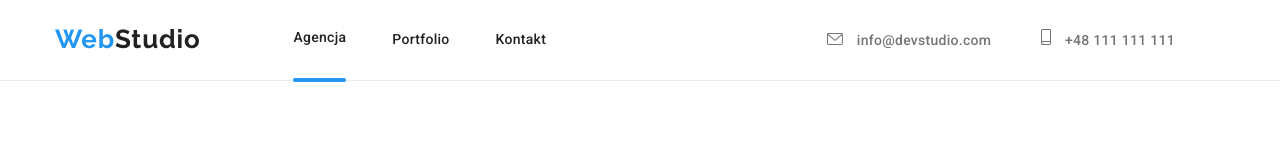
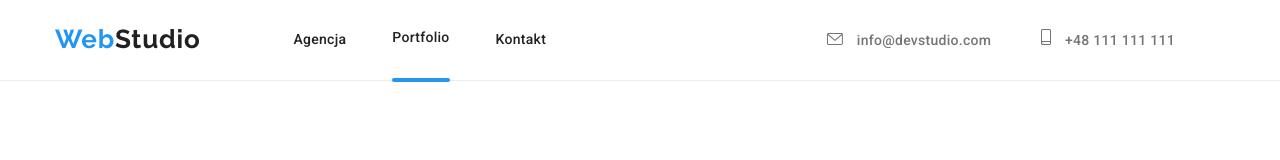
Before and after one commit to DawidForst/goit-markup-hw-07, a plain HTML site: page portfolio.html in a window 1280 px wide. Shown: the top 160 px of the page. Drawn offline with nearby package versions, Linux system fonts and the light colour scheme.

Commit message:
Update portfolio.html

```diff
--- a/portfolio.html
+++ b/portfolio.html
@@ -25,14 +25,14 @@
         <nav class="navigation-section">
           <ul class="navigation">
             <li class="navigation__list-item">
+              <a class="navigation__item" href="index.html">Agencja</a>
+            </li>
+            <li class="navigation__list-item">
               <a
                 class="navigation__item navigation__item--actives"
-                href="index.html"
-                >Agencja</a
+                href="portfolio.html"
+                >Portfolio</a
               >
-            </li>
-            <li class="navigation__list-item">
-              <a class="navigation__item" href="portfolio.html">Portfolio</a>
             </li>
             <li class="navigation__list-item">
               <a class="navigation__item" href="index.html">Kontakt</a>
```
